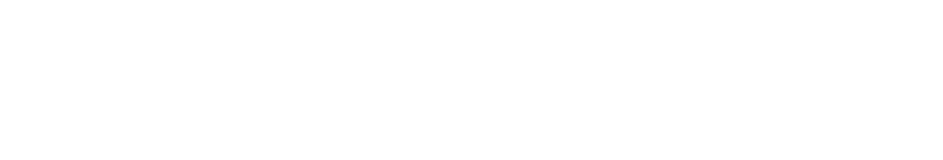
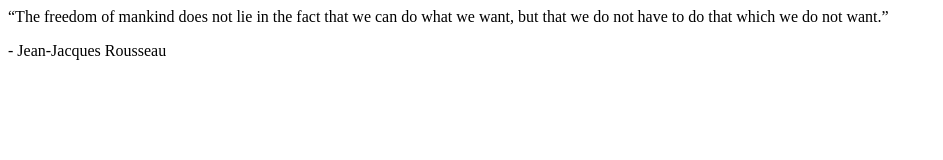
Before and after one commit to 2020anita/simple-quote-page, a plain HTML site: page index.html in a window 1280 px wide. Shown: the whole page, without its empty margins (0-943 px from the left). Drawn offline with Linux system fonts and the light colour scheme.

Commit message:
add main content

```diff
--- a/index.html
+++ b/index.html
@@ -7,6 +7,7 @@
   <link rel="stylesheet" type="text/css" href="main.css">
 </head>
 <body>
-
+  <q>The freedom of mankind does not lie in the fact that we can do what we want, but that we do not have to do that which we do not want.</q>
+  <p>- Jean-Jacques Rousseau</p>
 </body>
 </html>
```
